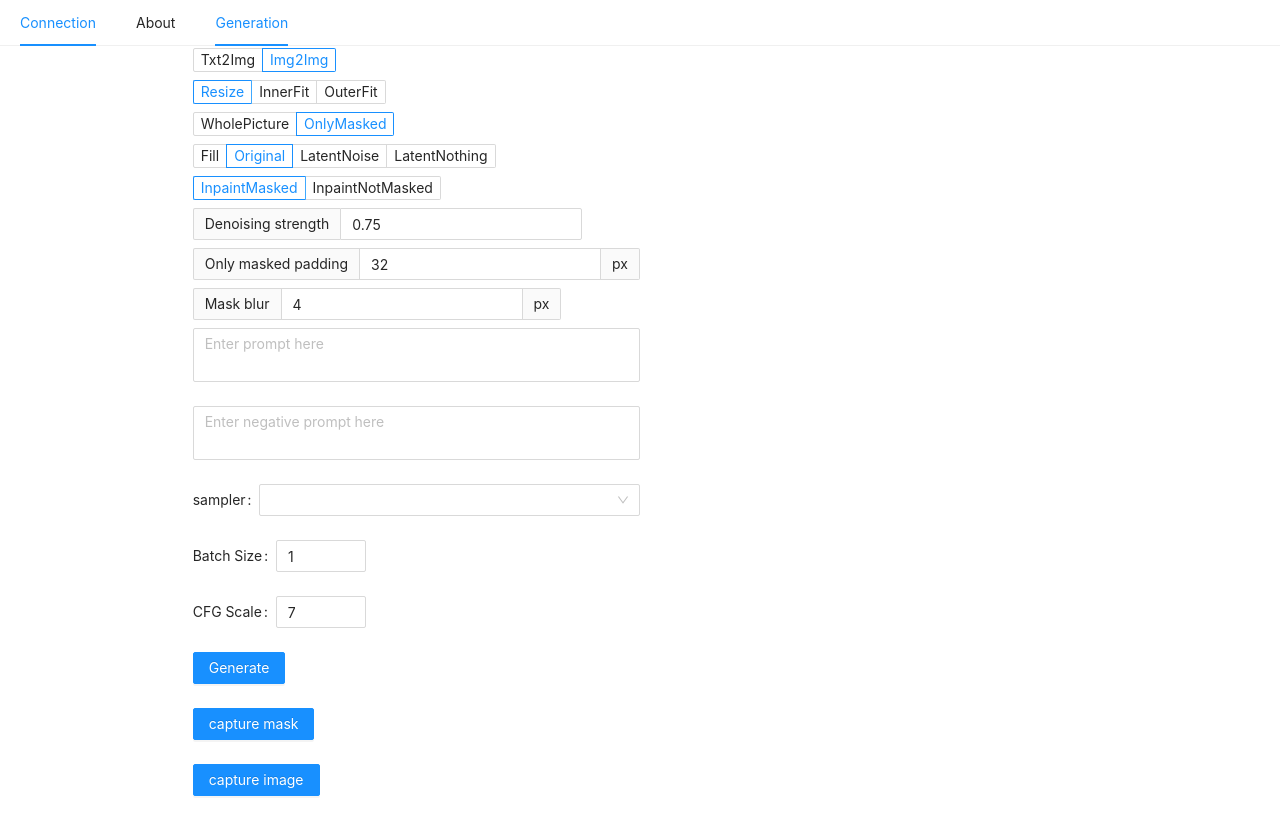
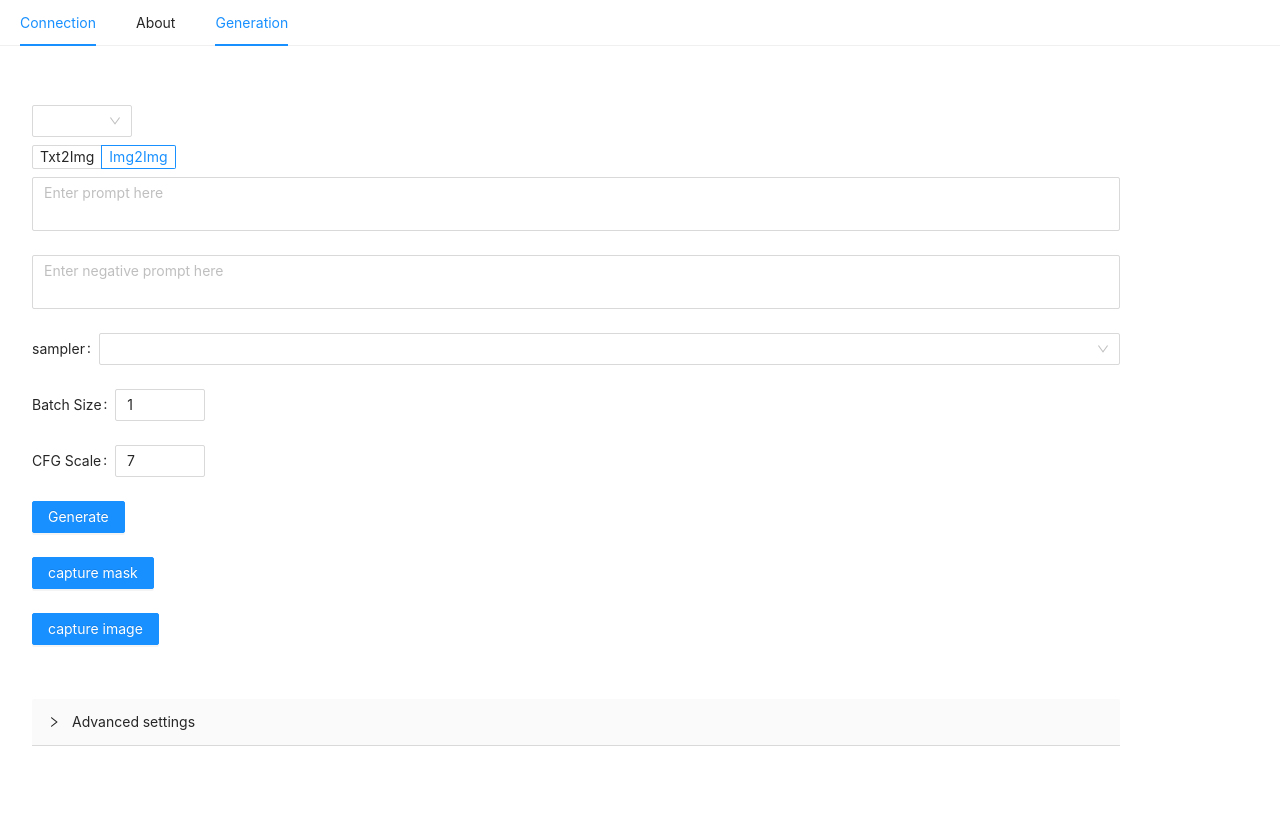
Before and after one commit to huchenlei/stable-diffusion-ps-pea, a Vue app: page /generation in a window 1280 px wide. Shown: the top 834 px of the page. After the commit the page ends 800 px from the top, so only its background shows below. Built offline with nearby package versions, Linux system fonts and the light colour scheme.

Commit message:
:art: Move img2img settings to a collapse

```diff
--- a/src/views/GenerationView.vue
+++ b/src/views/GenerationView.vue
@@ -84,8 +84,6 @@ async function captureImage() {
     </SDModelSelection>
 
     <PayloadRadio v-model:value="generationMode" :enum-type="GenerationMode"></PayloadRadio>
-    <Img2ImgPayloadDisplay v-if="generationMode === GenerationMode.Img2Img" :payload="img2imgPayload">
-    </Img2ImgPayloadDisplay>
 
     <a-form :model="commonPayload" class="payload">
       <a-form-item>
@@ -125,5 +123,18 @@ async function captureImage() {
 
       <a-image v-model:src="imgSrc" />
     </a-form>
+
+    <a-collapse :bordered="false">
+      <a-collapse-panel header="Advanced settings">
+        <Img2ImgPayloadDisplay v-if="generationMode === GenerationMode.Img2Img" :payload="img2imgPayload">
+        </Img2ImgPayloadDisplay>
+      </a-collapse-panel>
+    </a-collapse>
   </a-space>
 </template>
+
+<style scoped>
+textarea {
+  width: 85vw;
+}
+</style>
```
